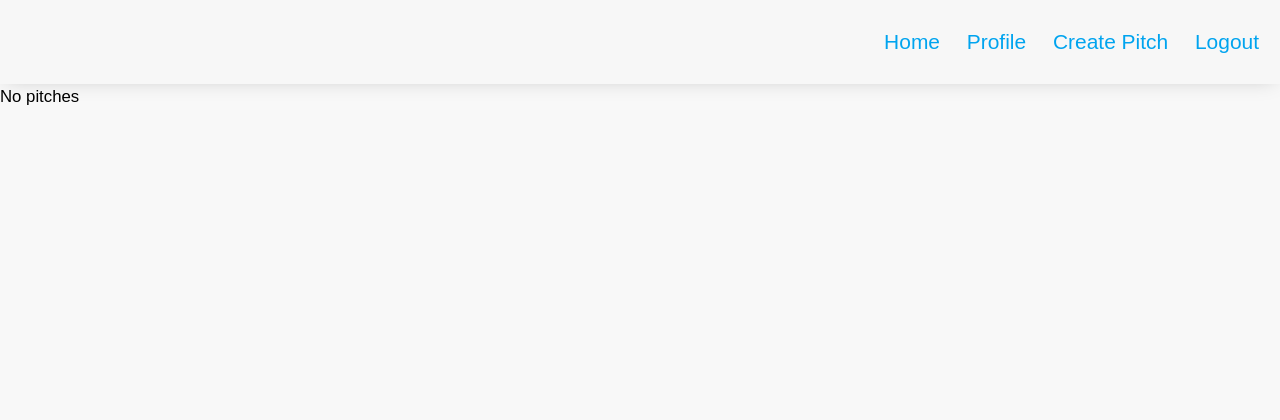
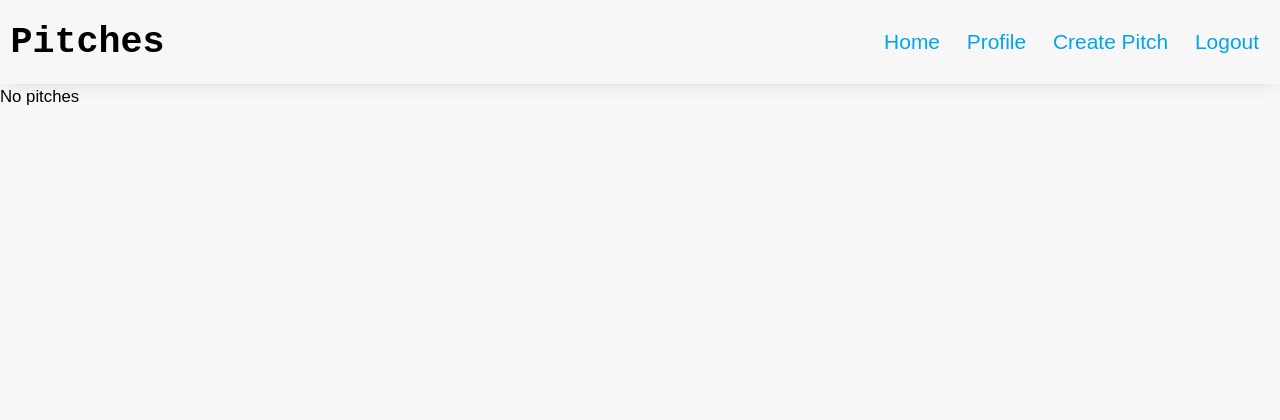
Before and after one commit to davidkiama/Flask-Pitches, a Flask app: page / in a window 1280 px wide. Shown: the top 420 px of the page. Run offline with Flask 2, Linux system fonts and the light colour scheme; the visitor is signed in with stand-in values (Sample User, id 1); data that the repository does not hold is empty.

Commit message:
Styled the header

```diff
--- a/app/static/css/style.css
+++ b/app/static/css/style.css
@@ -87,8 +87,14 @@ a:active {
   display: flex;
   align-items: center;
 
-  justify-content: right;
+  justify-content: space-between;
   padding: 1rem;
+}
+
+.logo_name a {
+  font-size: 3.5rem;
+  font-family: "Courier New", Courier, monospace;
+  color: black;
 }
 
 .navbar-item {
--- a/app/templates/base.html
+++ b/app/templates/base.html
@@ -12,6 +12,9 @@
 <body>
     <div id="container">
         <header class="header">
+            <h1 class="logo_name">
+                <a href="{{url_for('main.index')}}">Pitches</a>
+            </h1>
             <nav class="navbar">
                 <a href="{{ url_for('main.index') }}" class="navbar-item">
                     Home
```
